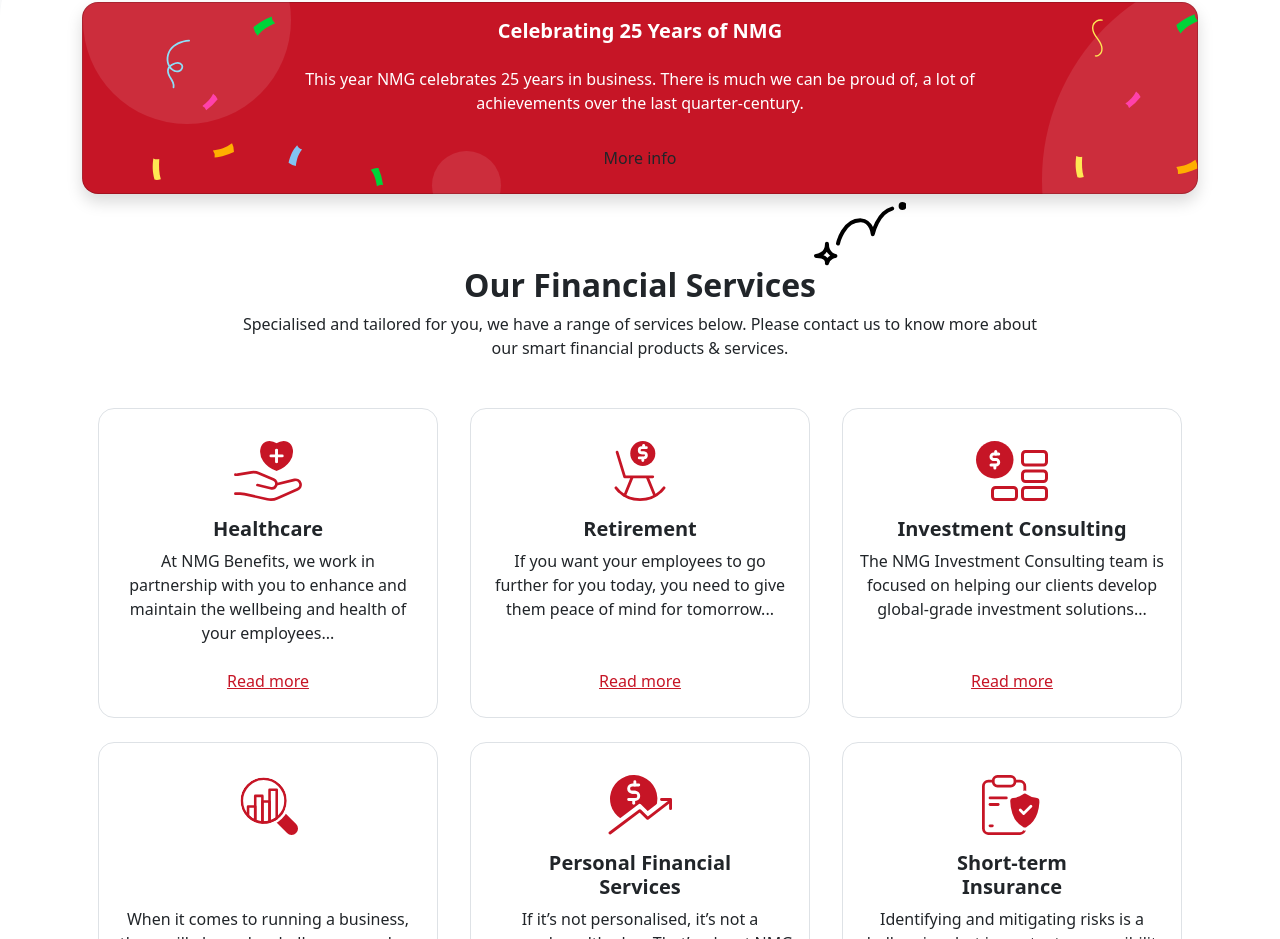
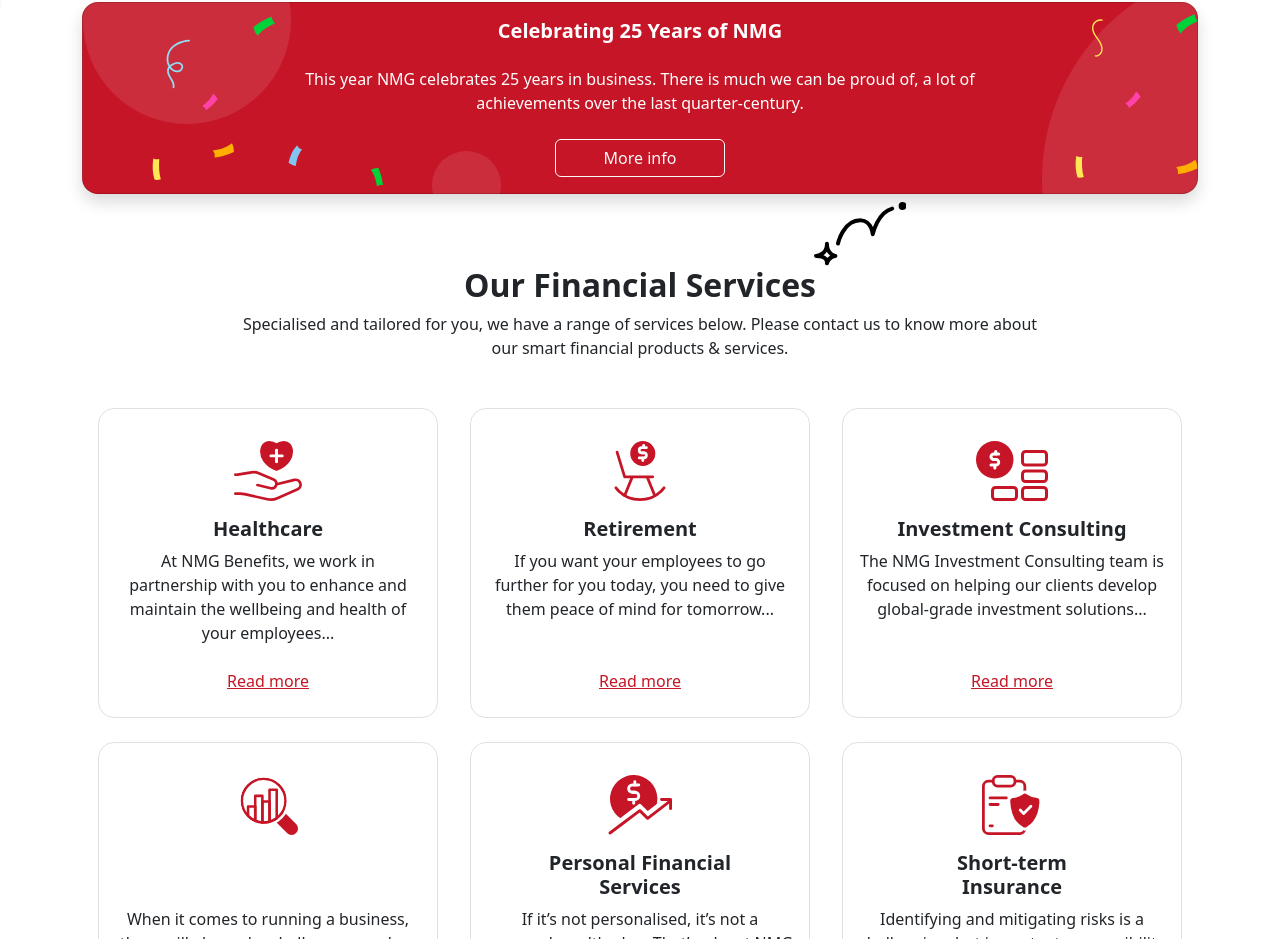
Before and after one commit to gregoire-drd/nmg-group, a plain HTML site: page src/index.html in a window 1280 px wide. Shown: the part 1286-2225 px from the top of the page. Drawn offline with Linux system fonts and the light colour scheme; files whose address does not match are found by name.

Commit message:
Fix button style

```diff
--- a/src/index.html
+++ b/src/index.html
@@ -205,7 +205,7 @@
 							<div class="card-body">
 								<h5 class="card-title fw-bold mb-4">Celebrating 25 Years of NMG</h5>
 								<p class="card-text mb-4">This year NMG celebrates 25 years in business. There is much we can be proud of, a lot of <br> achievements over the last quarter-century. </p>
-								<button type="button" class="btn btn-outline-body-tertiary px-5">More info</button>
+								<button type="button" class="btn btn-outline-light px-5">More info</button>
 							</div>
 						</div>
 						<div class="mt-2 position-relative" style="left: 220px;">
```
